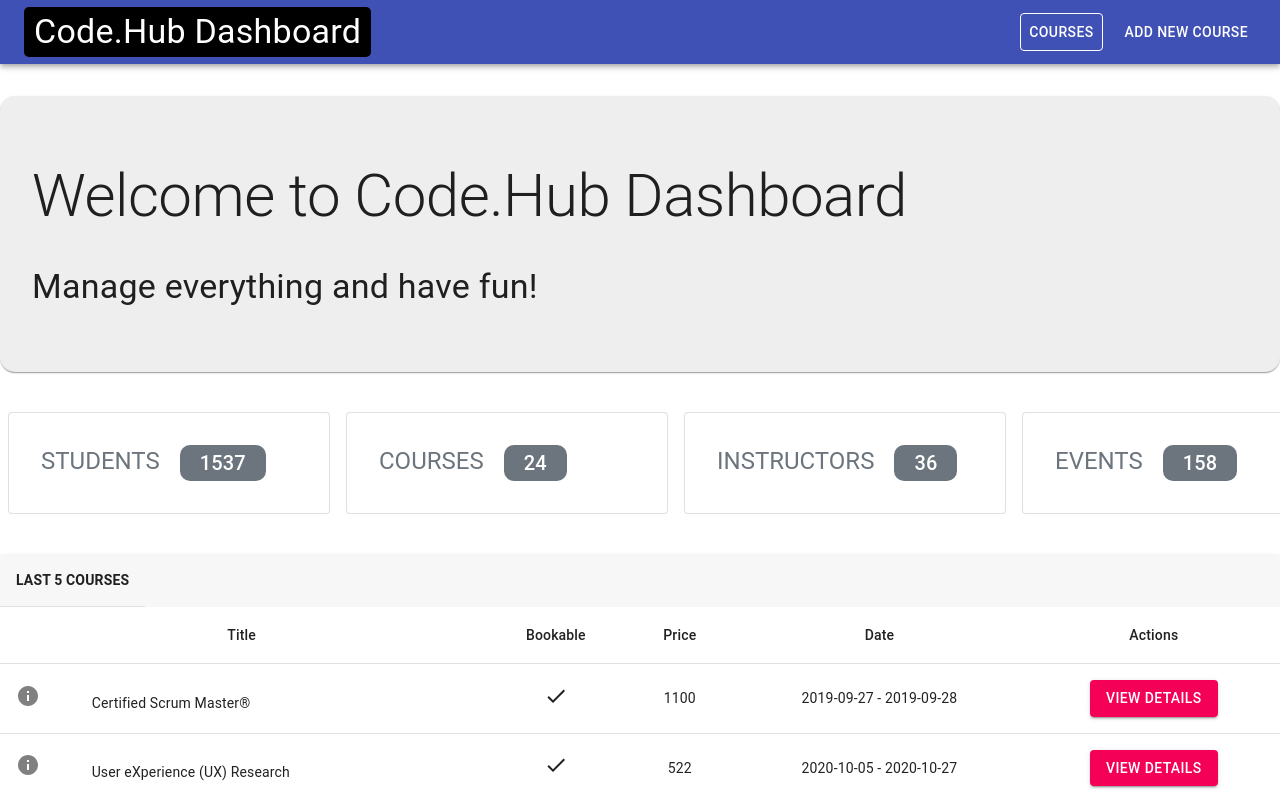
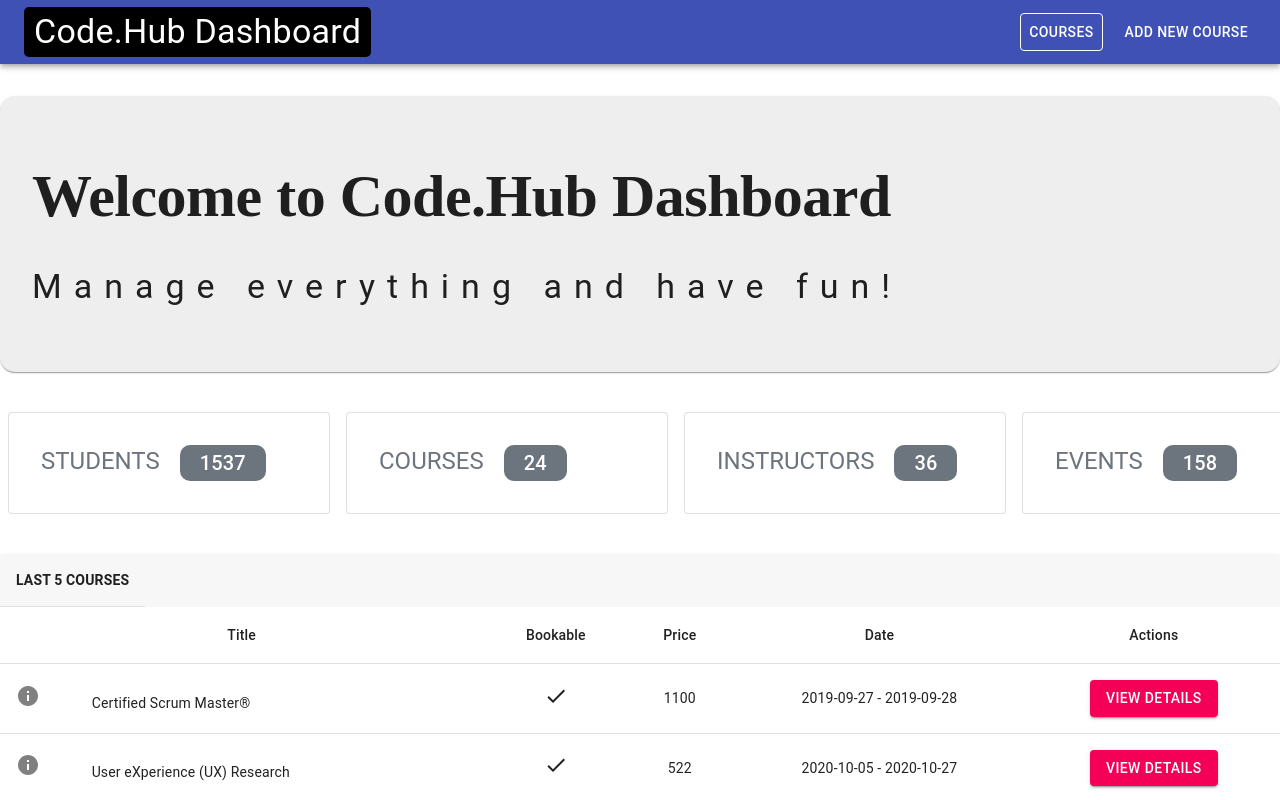
Before and after one commit to elmapaul/pfizer-test-project, a React (Create React App) app: page / in a window 1280 px wide. Shown: the top 800 px of the page. Built offline with nearby package versions, Linux system fonts and the light colour scheme; data requests are answered from the project's data file.

Commit message:
UI Styling minor update

```diff
--- a/src/components/course/CourseForm.js
+++ b/src/components/course/CourseForm.js
@@ -41,8 +41,8 @@ const courseShape = {
     "title": "",
     "imagePath": "",
     "price": {
-        "normal": 0,
-        "early_bird": 0
+        "normal": "",
+        "early_bird": ""
     },
     "dates": {
         "start_date": "",
@@ -161,8 +161,9 @@ export default function CourseForm({location}) {
 
                         <FormControl fullWidth className={classes.mb30}>
                             <InputLabel htmlFor="image_path">Image path</InputLabel>
-                            <Input inputProps={{ pattern: "[0-9a-zA-Z.\/ ]{0,100}" }}
-                                   id="image_path" placeholder="Image path" name="imagePath" value={imagePath} onChange={onChangeInputHandle} />
+                            <Input id="image_path" type="file"
+                                   required
+                                   placeholder="Image path" name="imagePath" onChange={onChangeInputHandle} />
                         </FormControl>
 
                         <FormControlLabel
@@ -229,6 +230,7 @@ export default function CourseForm({location}) {
                                 max: "2021-01-01",
                                 min: "2020-11-27"
                             }}
+                            defaultValue="2020-11-27"
                             name="dates.start_date"
                             onChange={onChangeNestedValues}
                             style={{margin: 0}}
@@ -243,6 +245,7 @@ export default function CourseForm({location}) {
                                 max: "2021-01-01",
                                 min: "2020-11-27"
                             }}
+                            defaultValue="2020-11-28"
                             name="dates.end_date"
                             style={{margin: '0 0 4em 3em'}}
                             onChange={onChangeNestedValues}
@@ -252,14 +255,14 @@ export default function CourseForm({location}) {
                             Price
                         </Typography>
 
-                        <FormControl fullWidth className={classes.mb30}>
+                        <FormControl className={classes.mb30}>
                             <InputLabel htmlFor="component-simple">Early Bid</InputLabel>
                             <Input placeholder="Early Bid" type="number" name="price.early_bird"
                                    required
                                    id="component-simple" value={price?.early_bird} onChange={onChangeNestedValues} />
                         </FormControl>
 
-                        <FormControl fullWidth className={classes.mb30}>
+                        <FormControl className={classes.mb30} style={{marginLeft: "2em"}}>
                             <InputLabel htmlFor="component-simple">Normal Price</InputLabel>
                             <Input placeholder="Normal Price" type="number" name="price.normal"
                                    required
--- a/src/components/dashboard/JumbotronComponent.js
+++ b/src/components/dashboard/JumbotronComponent.js
@@ -15,6 +15,10 @@ const useStyles = makeStyles((theme) => ({
         border: 0,
         borderRadius: '15px'
     },
+    title: {
+        fontWeight: 600,
+        fontFamily: "Avenir"
+    }
 }));
 
 export default function CenteredGrid() {
@@ -25,11 +29,11 @@ export default function CenteredGrid() {
             <Grid container>
                 <Grid item xs={12}>
                     <Paper className={classes.paper}>
-                        <Typography variant="h2">
+                        <Typography variant="h2" className={classes.title}>
                             Welcome to Code.Hub Dashboard
                         </Typography>
 
-                        <Typography variant="h4" style={{paddingTop: '1em'}}>
+                        <Typography variant="h4" style={{paddingTop: '1em', letterSpacing: 12}}>
                             Manage everything and have fun!
                         </Typography>
                     </Paper>
```
